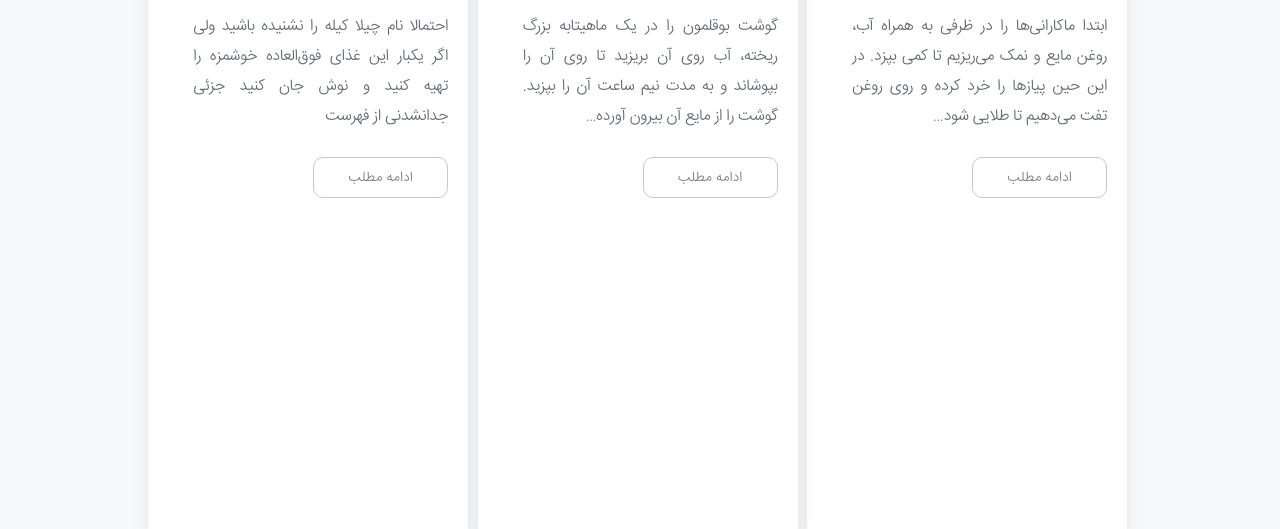
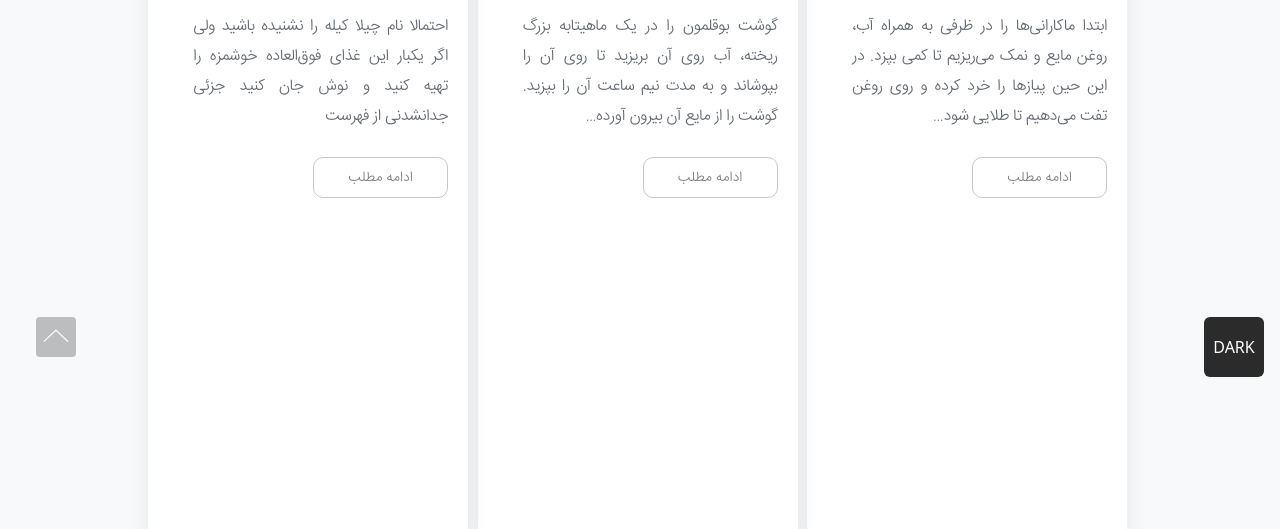
Before and after one commit to dorsa1383/goolestan, a website built with Vite: page weblag.html in a window 1280 px wide. Shown: the part 407-936 px from the top of the page. Built offline with nearby package versions, Linux system fonts and the light colour scheme; a script that the page names is missing.

Commit message:
compelete

```diff
--- a/weblag.html
+++ b/weblag.html
@@ -649,6 +649,32 @@
  </div>
 </div>
 <!-- footer -->
+ <!-- svg -->
+ <div class="w-[60px] h-[1px] rounded-[50%]">
+  <div class="fixed w-[60px] h-[60px] z-50 left-4 bottom-4 rounded-[50%]">
+    <a href="#" id="svg" class="fixed w-[60px] h-[60px] z-50 left-4 bottom-4">
+      <svg
+        viewBox="0 0 384 512"
+        class="w-10 size-10 bg-[#333] opacity-30 rounded hover:bg-[#333] hover:opacity-100 transition"
+      >
+        <path
+          class="fill-white"
+          d="M192 160c1.1 0 3.969 .7344 5.531 2.9l151.1 144c3.150 3.047 3.312 8.125 .25 11.31c-3.094 3.188-8.156 3.281-11.31 .25L192 179.1L45.53 317.8c-3.219 3.031-8.281 2.938-11.31-.25c-3.062-3.188-2.937-8.266 .25-11.31l151.1-144C188 160.7 190 160 192 160z"
+        ></path>
+      </svg>
+</div>
+          </a>
+        </div>
+<div class="w-[1px] h-[1px]">
+</a>
+</div>
+<div
+class="fixed flex justify-center items-center w-[60px] h-[60px] bg-[#2b2b2b] z-50 right-4 bottom-4 cursor-pointer rounded-[10%]"
+id="themeSwitch"
+>
+<p class="text-white leading-[24px]">DARK</p>
+</div>
+<!-- end svg -->
     </div>
     <script src="./public/js/main.js"></script>
     <!--end make website-->
```
Also changed, not shown: sherkat.html (+26 -0 lines).
